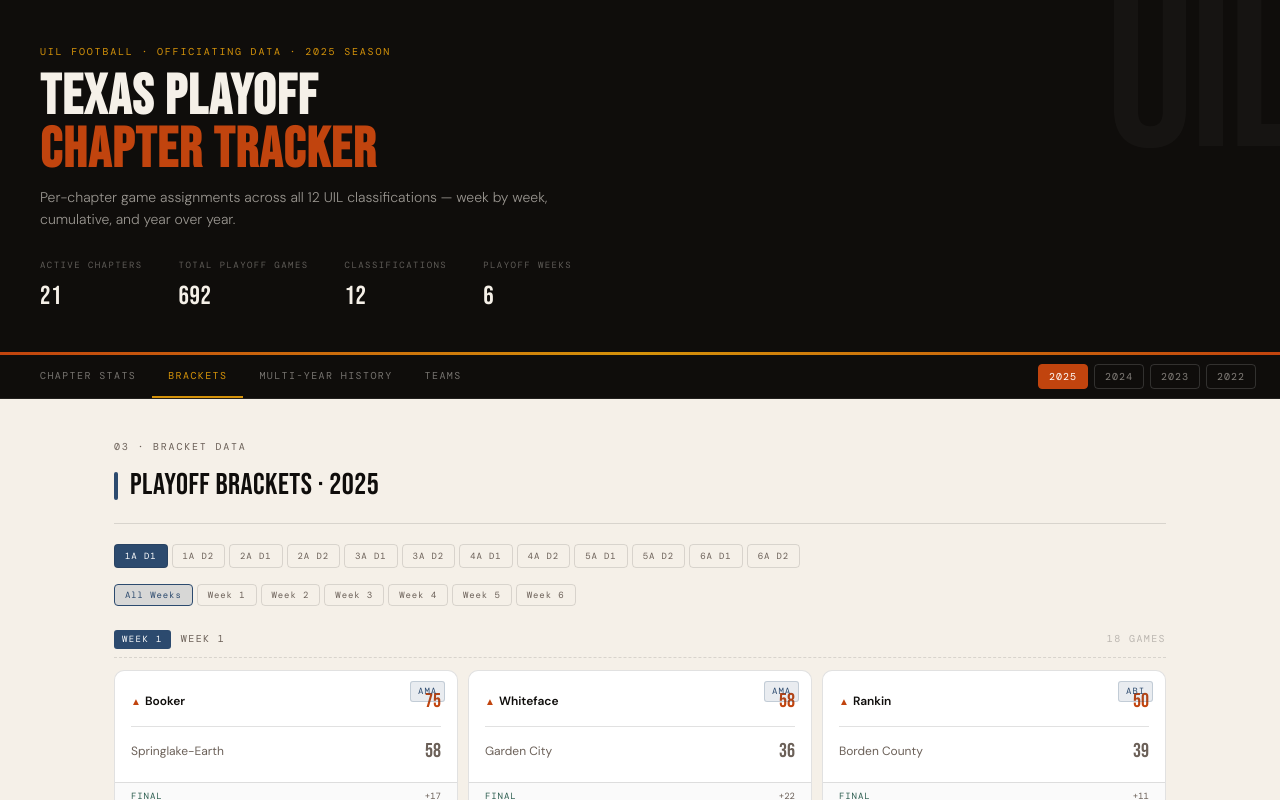
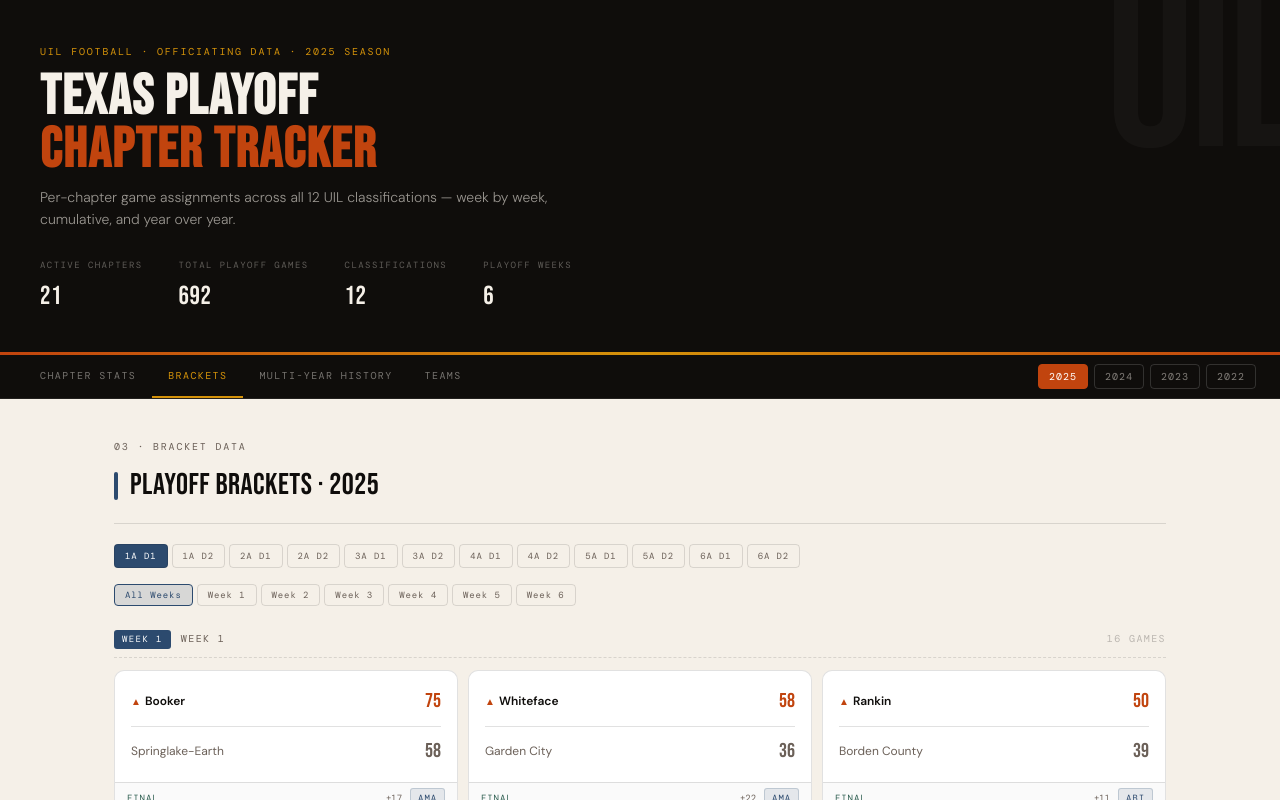
Before and after one commit to colemic2006/texasplayoffs, a React (Vite) app: page / in a window 1280 px wide. Both pictures are taken after a click on the button "BRACKETS". Shown: the top 800 px of the page. Built offline with nearby package versions, Linux system fonts and the light colour scheme.

Commit message:
Fix BracketViewer: filter garbage team rows, move chapter badge to footer bar
Co-Authored-By: Claude Sonnet 4.6 <noreply@anthropic.com>
Claude-Session: https://claude.ai/code/session_01TExfDng2VCYEVyaKDNPT9K

```diff
--- a/src/components/BracketViewer.jsx
+++ b/src/components/BracketViewer.jsx
@@ -3,6 +3,19 @@ import React, { useState, useMemo } from 'react'
 const CLASSIFICATIONS = ['1A D1','1A D2','2A D1','2A D2','3A D1','3A D2','4A D1','4A D2','5A D1','5A D2','6A D1','6A D2']
 const WEEKS = [1,2,3,4,5,6]
 const ROUND_LABELS = { 1:'Week 1', 2:'Week 2', 3:'Week 3', 4:'Week 4', 5:'Week 5', 6:'Week 6' }
+
+const KNOWN_CHAPTERS = new Set(['ABI','AMA','AUS','BEA','STX','COM','CSC','CTX','DAL','ELP','FTW','HOU','NTX','PBC','PVC','RGV','SAT','SAN','SFA','SPC','TYL','WAC','WACO'])
+const BAD_NAMES = new Set(['total bracket counts','totals','total','bye','filler',''])
+
+function isValidTeam(name) {
+  if (!name) return false
+  const n = name.trim()
+  if (!n) return false
+  if (/^\d+$/.test(n)) return false
+  if (KNOWN_CHAPTERS.has(n.toUpperCase())) return false
+  if (BAD_NAMES.has(n.toLowerCase())) return false
+  return true
+}
 
 function SectionLabel({ children }) {
   return (
@@ -16,7 +29,10 @@ export default function BracketViewer({ data, year }) {
 
   const games = useMemo(() => {
     if (!data?.games) return []
-    return data.games.filter(g => g.classification === classification)
+    return data.games.filter(g =>
+      g.classification === classification &&
+      isValidTeam(g.team1) && isValidTeam(g.team2)
+    )
   }, [data, classification])
 
   const filteredGames = useMemo(() => {
@@ -125,18 +141,8 @@ function GameCard({ game }) {
   return (
     <div style={{
       background:'var(--surface)', border:'1px solid var(--border)',
-      borderRadius:10, overflow:'hidden', position:'relative'
+      borderRadius:10, overflow:'hidden'
     }}>
-      {/* Chapter badge */}
-      {game.chapter && (
-        <div style={{
-          position:'absolute', top:10, right:12,
-          fontFamily:'var(--mono)', fontSize:9, letterSpacing:'0.1em',
-          background:'rgba(44,74,110,0.1)', color:'var(--steel)',
-          padding:'2px 7px', borderRadius:3, border:'1px solid rgba(44,74,110,0.2)'
-        }}>{game.chapter}</div>
-      )}
-
       <div style={{ padding:'14px 16px' }}>
         {/* Team 1 */}
         <TeamRow
@@ -155,23 +161,30 @@ function GameCard({ game }) {
         />
       </div>
 
-      {/* Result indicator */}
-      {hasScore && (
-        <div style={{
-          borderTop:'1px solid var(--border)', padding:'6px 16px',
-          display:'flex', justifyContent:'space-between', alignItems:'center',
-          background:'rgba(15,13,11,0.02)'
-        }}>
-          <span style={{ fontFamily:'var(--mono)', fontSize:9, color:'var(--sage)', letterSpacing:'0.1em' }}>
-            FINAL
-          </span>
-          {Math.abs((game.score1 || 0) - (game.score2 || 0)) > 0 && (
+      {/* Footer bar: FINAL / margin / chapter */}
+      <div style={{
+        borderTop:'1px solid var(--border)', padding:'5px 12px',
+        display:'flex', justifyContent:'space-between', alignItems:'center',
+        background:'rgba(15,13,11,0.02)'
+      }}>
+        <span style={{ fontFamily:'var(--mono)', fontSize:9, color: hasScore ? 'var(--sage)' : 'transparent', letterSpacing:'0.1em' }}>
+          {hasScore ? 'FINAL' : '—'}
+        </span>
+        <div style={{ display:'flex', alignItems:'center', gap:8 }}>
+          {hasScore && Math.abs((game.score1 || 0) - (game.score2 || 0)) > 0 && (
             <span style={{ fontFamily:'var(--mono)', fontSize:9, color:'var(--mid)' }}>
               +{Math.abs((game.score1 || 0) - (game.score2 || 0))}
             </span>
           )}
+          {game.chapter && (
+            <span style={{
+              fontFamily:'var(--mono)', fontSize:9, letterSpacing:'0.1em',
+              background:'rgba(44,74,110,0.1)', color:'var(--steel)',
+              padding:'2px 7px', borderRadius:3, border:'1px solid rgba(44,74,110,0.2)'
+            }}>{game.chapter}</span>
+          )}
         </div>
-      )}
+      </div>
     </div>
   )
 }
```
